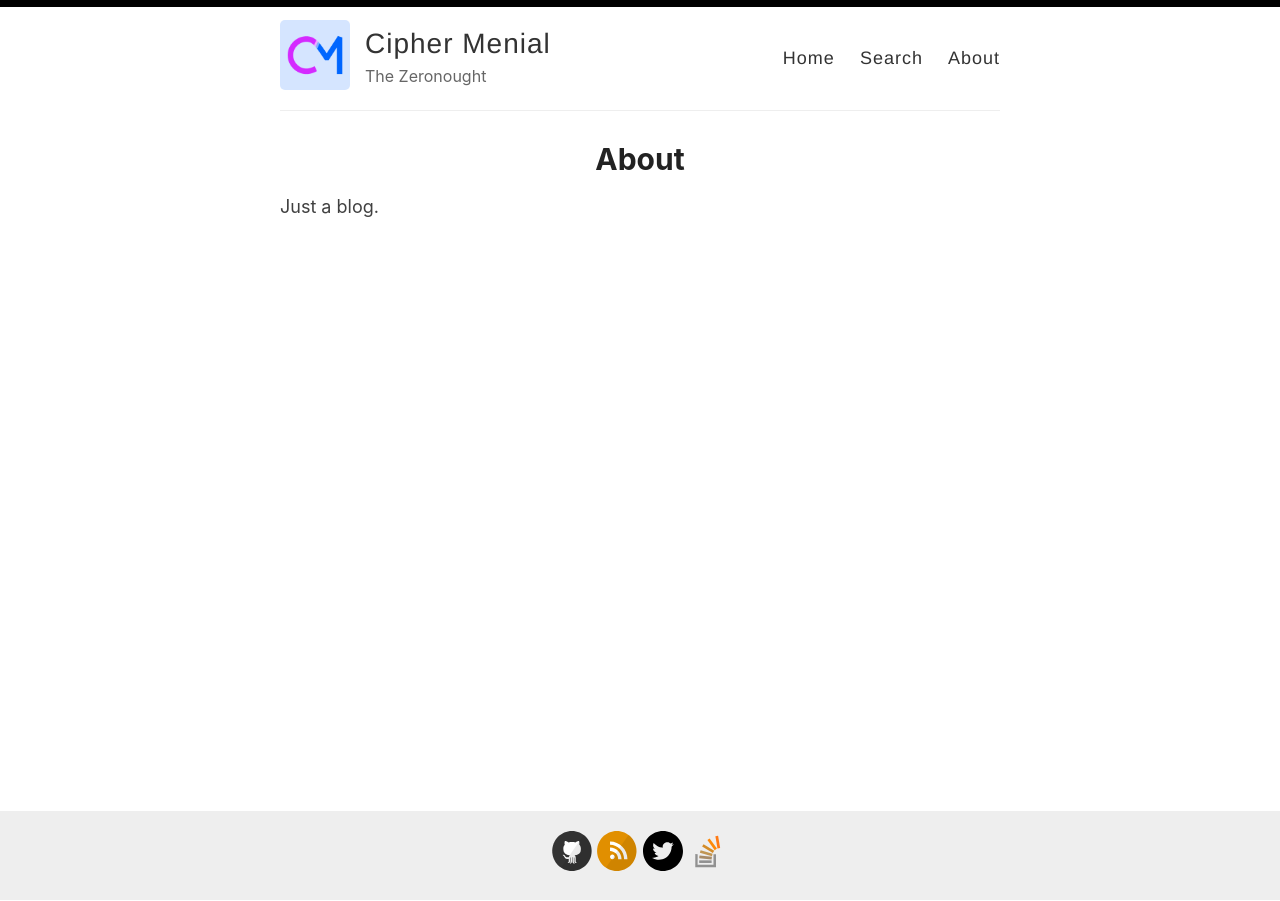
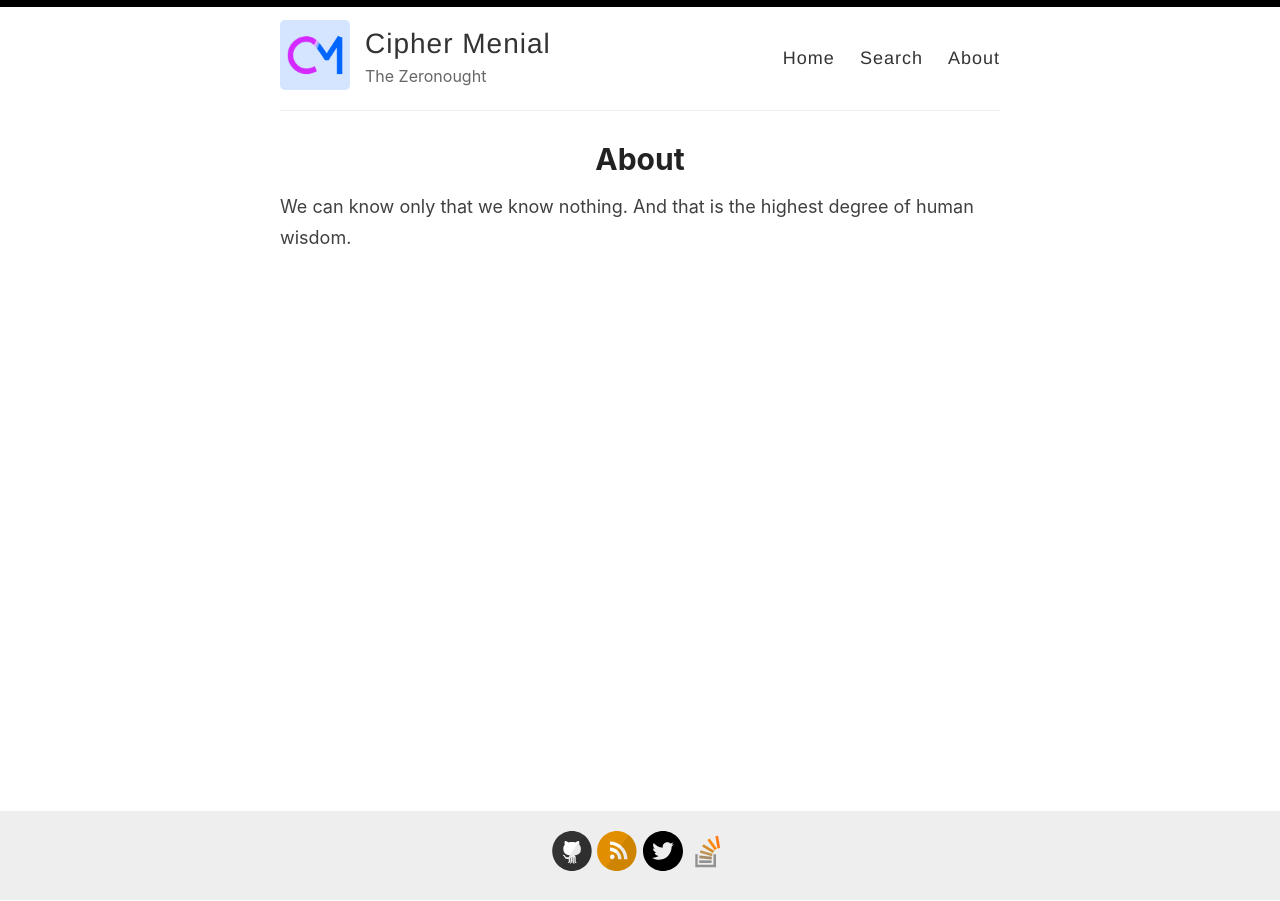
Before and after one commit to ciphermenial/ciphermenial.github.io, a Jekyll site: the page built from _pages/about.md, in a window 1280 px wide. Built offline with Jekyll 4.4.1, drawn with Linux system fonts in a browser that asks for light colours.

Commit message:
Update about.md

```diff
--- a/_pages/about.md
+++ b/_pages/about.md
@@ -4,4 +4,4 @@ title: About
 permalink: /about/
 ---
 
-Just a blog.
+We can know only that we know nothing. And that is the highest degree of human wisdom.
```
